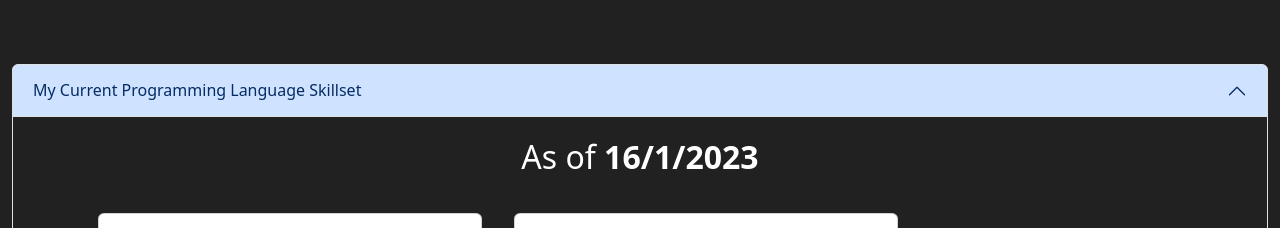
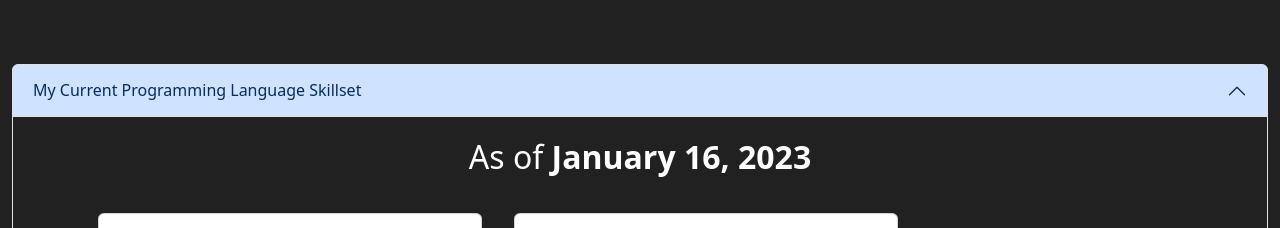
Before and after one commit to jeromeregalado/Regalado_Portfolio, a React (Create React App) app: page / in a window 1280 px wide. Shown: the part 800-1028 px from the top of the page. Built offline with nearby package versions, Linux system fonts and the light colour scheme.

Commit message:
revised date showing

```diff
--- a/src/Components/AccordionComponents/SkillsetCards.js
+++ b/src/Components/AccordionComponents/SkillsetCards.js
@@ -11,7 +11,10 @@ import CSharpImg from '../../Images/CSharpImg.png';
 import HTMLImg from '../../Images/HTML.png';
 import "react-circular-progressbar/dist/styles.css";
 const current = new Date();
-const date = `${current.getDate()}/${current.getMonth() + 1}/${current.getFullYear()}`;
+const monthNames = ["January", "February", "March", "April", "May", "June",
+  "July", "August", "September", "October", "November", "December"
+];
+const date = `${monthNames[current.getMonth()]} ${current.getDate()}, ${current.getFullYear()}`;
 
 const SkillsetCards = () => {
     const CardInfo = [
```
